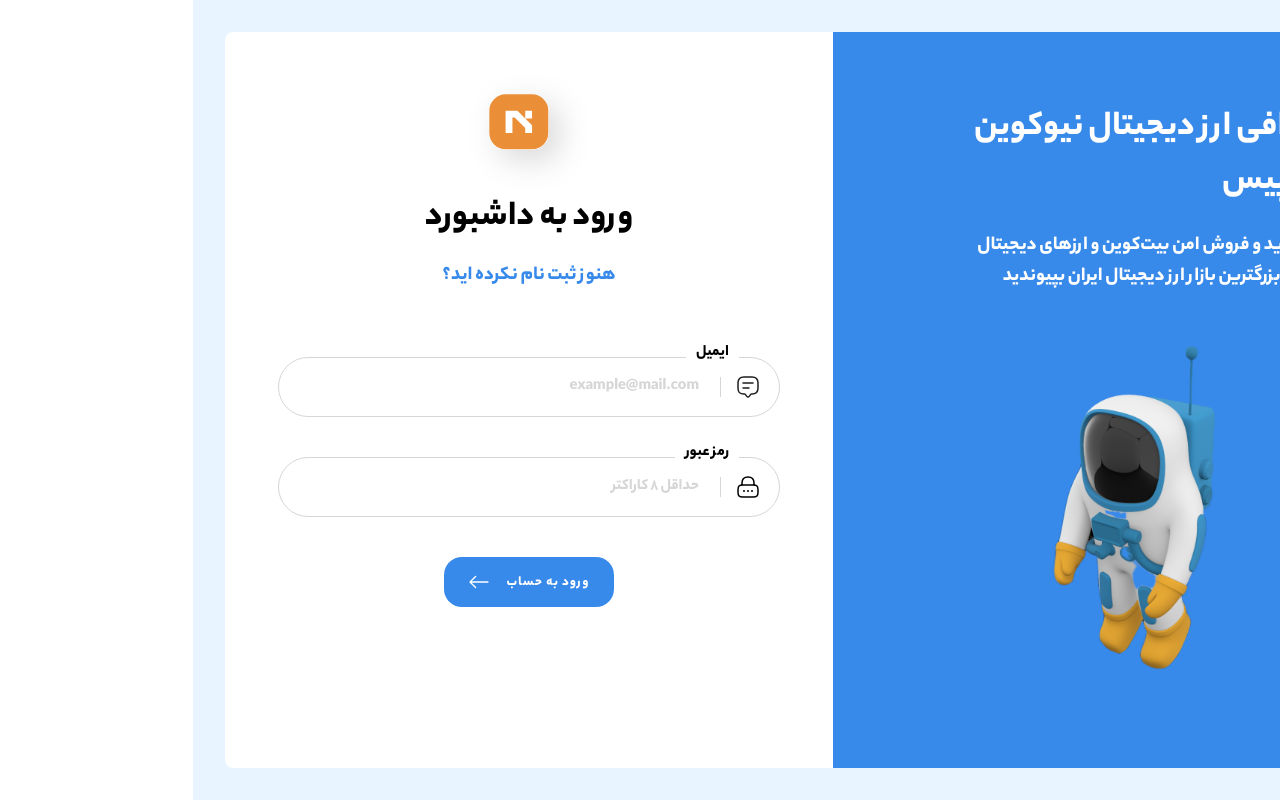
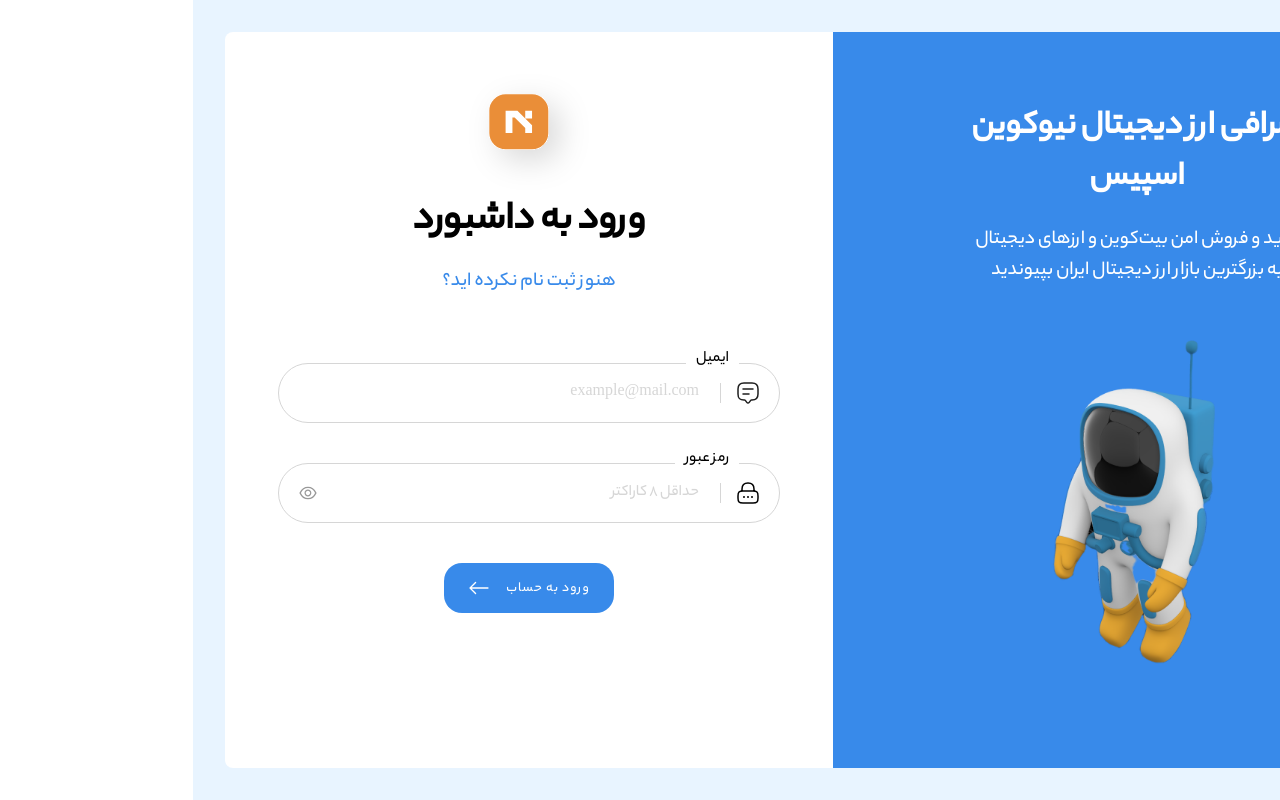
Before and after one commit to mahdieh70/dashboard, a React (Create React App) app: page / in a window 1280 px wide. Built offline with nearby package versions, Linux system fonts and the light colour scheme.

Commit message:
login page changed

```diff
--- a/src/components/logIn/index.js
+++ b/src/components/logIn/index.js
@@ -1,4 +1,4 @@
-import React from "react";
+import React, { useState } from "react";
 import { Link } from "react-router-dom";
 
 //logo
@@ -8,6 +8,9 @@
 import messageText from "../../assets/icons/messagetext1.svg";
 import lock from "../../assets/icons/lock.svg";
 import { BsArrowLeft } from "react-icons/bs";
+import passwordIcon from "../../assets/icons/eye.svg";
+import { AiOutlineEyeInvisible } from "react-icons/ai";
+import { AiOutlineEye } from "react-icons/ai";
 
 //image
 import image from "../../assets/images/Rectangle 2 (1).png";
@@ -19,8 +22,14 @@
 import * as Yup from "yup";
 import { TextInput } from "../textInput";
 
+const LogIn = () => {
+  const [password, setPassword] = useState("");
+  const [showPassword, setShowPassword] = useState(false);
 
-const LogIn = () => {
+  const handleTogglePassword = () => {
+    setShowPassword(!showPassword);
+  };
+
   const formik = useFormik({
     initialValues: {
       email: "",
@@ -33,7 +42,7 @@
         .required("لطفا ایمیل خود را وارد کنید."),
       password: Yup.string()
         .min(8, "حداقل 8 کاراکتر وارد کنید!")
-        .required("فیلد الزامی است!"),
+        .required("لطفا رمز عبور خود را وارد کنید!"),
     }),
     onSubmit: () => {
       console.log("submit");
@@ -50,7 +59,7 @@
               alt="logo"
               className="w-[120px] h-[120px] mt-[40px] "
             />
-            <h1 className="text-[36px]">ورود به داشبورد</h1>
+            <h1 className="text-[40px] font-bold">ورود به داشبورد</h1>
             <Link
               to="register"
               className="text-[20px] leading-[31px] no-underline py-[15px] text-[#388AEA]"
@@ -59,12 +68,12 @@
             </Link>
           </div>
 
-          <div className="px-[53px] w-full mt-[50px]">
+          <div className=" px-[53px] w-full mt-[50px]">
             <form
               onSubmit={formik.handleSubmit}
               className="flex justify-center items-center flex-col"
             >
-              <div className="mb-10 w-full">
+              <div className="flex flex-col gap-[10px] mb-10 w-full">
                 <TextInput
                   icon={<img src={messageText} alt="messageTextIcon" />}
                   label={"ایمیل"}
@@ -74,23 +83,44 @@
                 />
 
                 {formik.errors.email ? (
-                  <div className="text-rose-700 text-[14px]">
+                  <div className="text-rose-700 text-[14px] mr-5">
                     {formik.errors.email}
                   </div>
                 ) : null}
               </div>
 
-              <div className="mb-10 w-full">
-                <TextInput
-                  icon={<img src={lock} alt="lockIcon" />}
-                  label={"رمز عبور"}
-                  type="password"
-                  placeholder={"حداقل 8 کاراکتر"}
-                  {...formik.getFieldProps("password")}
-                />
+              <div className="flex flex-col gap-[10px] mb-10 w-full">
+                <div className="relative">
+                  <label className="absolute -top-4 mx-[41px] px-[10px] z-10 bg-white">
+                    رمز عبور
+                  </label>
+                  <input
+                    className="placeholder-[#D6D6D6] bg-white text-[16px] relative border border-solid border-[#D6D6D6] h-[60px] w-full rounded-full py-[15px] px-[80px]"
+                    type={showPassword ? "text" : "password"}
+                    id="password"
+                    value={password}
+                    placeholder="حداقل 8 کاراکتر"
+                    onChange={(e) => setPassword(e.target.value)}
+                    {...formik.getFieldProps("password")}
+                  />
+                  <div className="flex items-center absolute top-[33.33%] right-[20px] w-10 h-5 border border-solid border-[#D6D6D6] border-t-0 border-b-0 border-r-0">
+                    <img src={lock} alt="lockIcon" />
+                  </div>
+                  <button onClick={handleTogglePassword}>
+                    {showPassword ? (
+                      <div className="absolute top-[33.33%] left-[20px] cursor-pointer">
+                        <AiOutlineEyeInvisible size={20} className="opacity-40"/>
+                      </div>
+                    ) : (
+                      <div className="absolute top-[33.33%] left-[20px] cursor-pointer">
+                        <AiOutlineEye size={20} className="opacity-40" />
+                      </div>
+                    )}
+                  </button>
+                </div>
 
                 {formik.errors.password ? (
-                  <div className="text-rose-700 text-[14px]">
+                  <div className="text-rose-700 text-[14px] mr-5">
                     {formik.errors.password}
                   </div>
                 ) : null}
@@ -105,9 +135,9 @@
           </div>
         </div>
       </div>
-      <div className="w-2/4 bg-[#388AEA]  rounded-tr-lg rounded-br-lg px-[117px] ">
+      <div className="w-2/4 bg-[#388AEA]  rounded-tr-lg rounded-br-lg px-[117px] text-center ">
         <div className="flex flex-col justify-center items-center  ">
-          <h2 className="text-[36px] text-white mt-[70px] ">
+          <h2 className="text-[34px] font-bold text-white mt-[70px] ">
             صرافی ارز دیجیتال نیوکوین اسپیس
           </h2>
           <p className="w-[324px] text-white text-[20px] font-medium leading-[31px] mt-[21px]">
--- a/src/components/textInput/index.js
+++ b/src/components/textInput/index.js
@@ -3,6 +3,7 @@
   onChange,
   onBlur,
   icon,
+  passIcon,
   label,
   placeholder,
   type,
@@ -25,6 +26,9 @@
       <div className="flex items-center absolute top-[33.33%] right-[20px] w-10 h-5 border border-solid border-[#D6D6D6] border-t-0 border-b-0 border-r-0">
         {icon}
       </div>
+      <div className="absolute top-[33.33%] left-[20px] cursor-pointer">
+        {passIcon}
+      </div>
     </div>
   );
 };
--- a/src/index.css
+++ b/src/index.css
@@ -4,7 +4,7 @@
 
 @font-face {
   font-family: YekanBakh;
-  src: url(/src/font/YekanBakhFaNum-Heavy.woff) format("woff");
+  src: url(/src/font/YekanBakhFaNum-Medium.woff) format("woff");
 }
 
 * {
```
Also changed, not shown: src/font/YekanBakhFaNum-Medium.woff (added), src/font/YekanBakhFaNum-Medium.woff2 (added).
